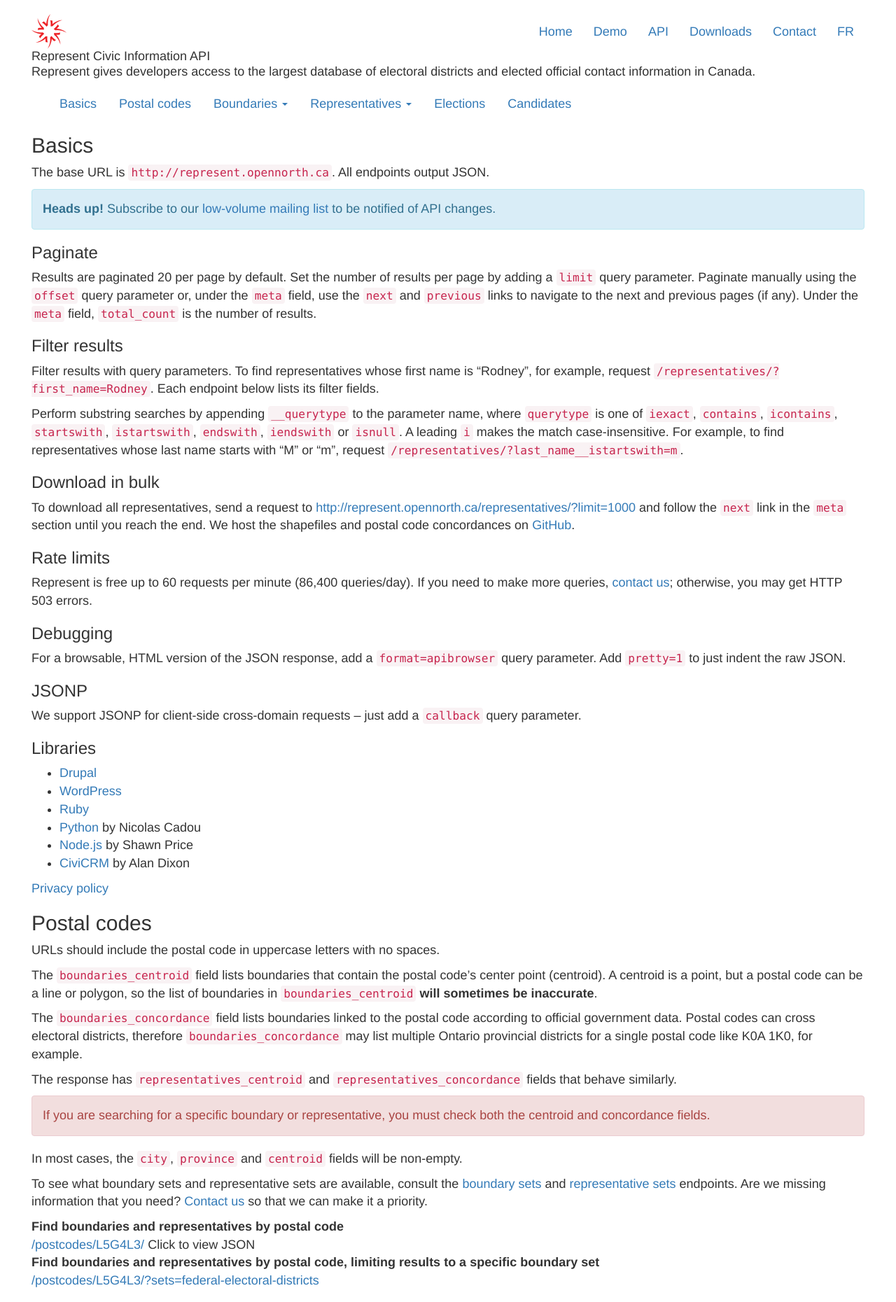
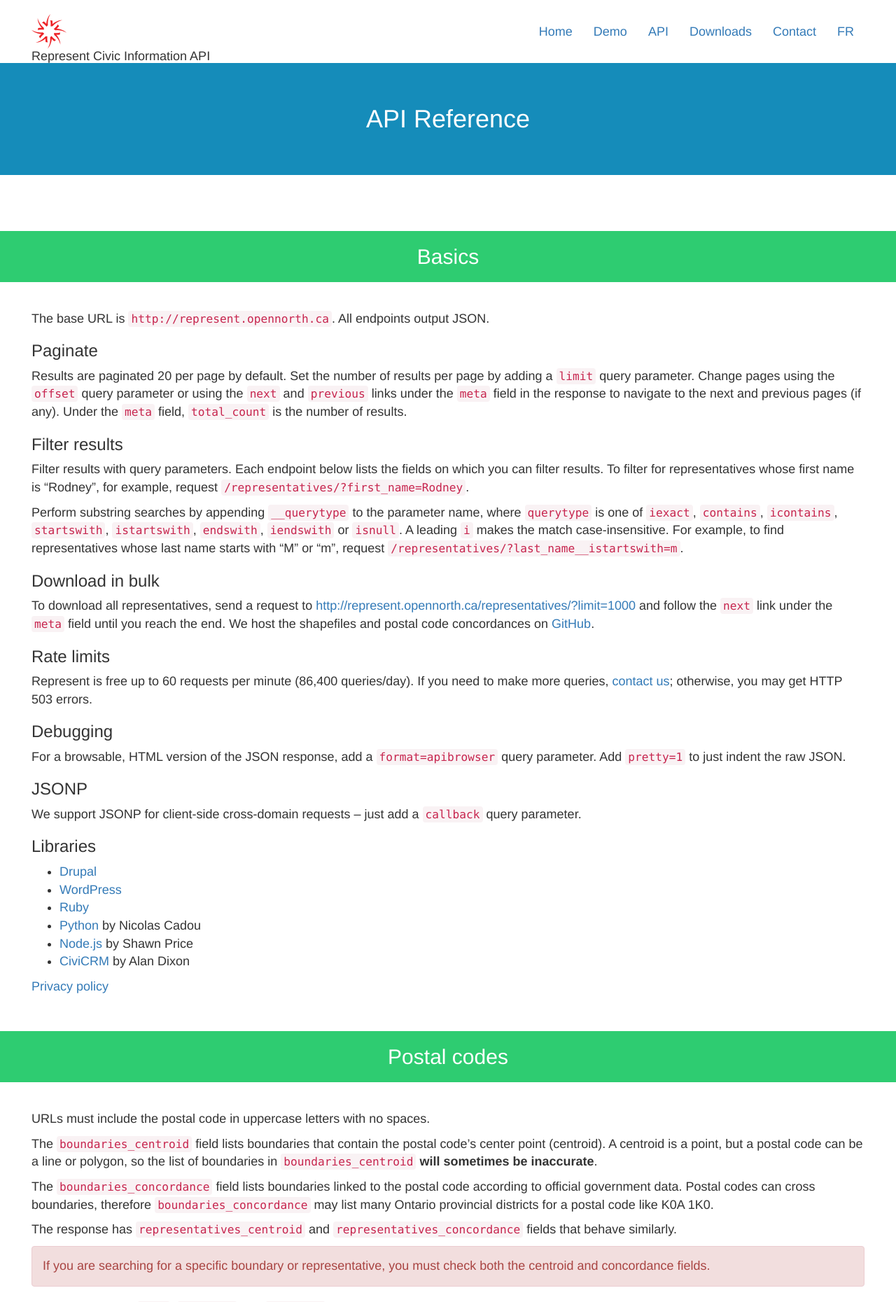
Before and after one commit to opennorth/represent-canada, a Django app: template finder/templates/api.html in a window 1280 px wide. Shown: the top 1860 px of the page at 70% size. Run offline with Django 3.2, Linux system fonts and the light colour scheme; the template is opened without the code that fills it, so the values that code supplies are empty; some libraries are stand-ins or nearby versions.

Commit message:
fix api docs

```diff
--- a/finder/static/css/style.css
+++ b/finder/static/css/style.css
@@ -92,8 +113,7 @@ abbr[title] {
     font-size: 36px;
   }
 }
-#data .jumbotron h1,
-#government .jumbotron h1 {
+.jumbotron h1.solo {
   margin-bottom: 0;
 }
 
@@ -221,25 +241,30 @@ div div .row {
   padding-bottom: 30px;
   text-align: center;
 }
+#api .banner {
+  padding-top: 20px;
+  padding-bottom: 20px;
+}
 .banner p {
   margin-bottom: 0;
   font-size: 18px;
 }
 
-#newsletter,
-#back {
+.banner-default {
   background-color: #fef9e7;
 }
-#newsletter p,
-#back p {
+#api .banner-default {
+  color: #fff;
+  background-color: #2ecc71;
+}
+.banner-default p {
   font-size: 24px;
   font-weight: 300;
 }
 #newsletter span {
   margin-right: 30px;
 }
-#newsletter .btn,
-#back .btn {
+.banner-default .btn {
   font-size: 14px;
   font-weight: 500;
   text-transform: uppercase;
@@ -276,11 +299,63 @@ p#government {
 #back img {
   margin: 20px 15px 0;
 }
-#api,
+
+#api .banner h2 {
+  margin-top: 0;
+  margin-bottom: 0;
+}
+#boundary h3 {
+  margin-top: 40px;
+  margin-bottom: 40px;
+  padding-top: 10px;
+  padding-bottom: 10px;
+  color: #fff;
+  background-color: #bdc3c7;
+  text-align: center;
+}
+
+#api dl {
+  margin-bottom: 0;
+}
+#api dt {
+  margin-top: 20px;
+}
+#api dd {
+  min-height: 20px;
+  padding: 9px;
+  background-color: #f5f5f5;
+  border: 1px solid #e3e3e3;
+  border-radius: 3px;
+  -webkit-box-shadow: inset 0 1px 1px rgba(0, 0, 0, 0.05);
+          box-shadow: inset 0 1px 1px rgba(0, 0, 0, 0.05);
+}
+#api dd span {
+  font-size: 13px;
+  color: #999;
+}
+#api table {
+  margin-bottom: 40px;f
+}
+#api table code {
+  white-space: normal;
+}
+#fields {
+  margin-top: 40px;
+}
+
+
 #apibrowser,
 #instructions,
-#privacy {
+#privacy,
+#api section .container-fluid {
   font-size: 18px;
+}
+#privacy,
+#api section .container-fluid {
+  margin-bottom: 40px;
+}
+#api #representative .container-fluid {
+  margin-bottom: 0;
 }
 #fields {
   margin-bottom: 10px;
--- a/finder/static/js/api.js
+++ b/finder/static/js/api.js
@@ -1,3 +1,7 @@
 $(function () {
-  $('#apibrowser pre').html(formatJSON($('#apibrowser pre').text()));
+  var $apibrowser = $('#apibrowser');
+  if ($apibrowser.length) {
+    var $pre = $apibrowser.find('pre');
+    $pre.html(formatJSON($pre.text()));
+  }
 });
--- a/finder/templates/api.html
+++ b/finder/templates/api.html
@@ -1,60 +1,34 @@
 {% extends 'base.html' %}
+{% load staticfiles %}
 
 {% block title %}API Reference | Represent Elected Officials and Electoral Districts API for Canada{% endblock %}
+{% block bodyattributes %}id="api"{% endblock %}
 
 {% block content %}
-<div class="container-fluid" id="api">
-
-  <p>Represent gives developers access to the largest database of electoral districts and elected official contact information in Canada.</p>
-
-  <nav class="subnav container">
-    <ul class="nav nav-pills">
-      <li><a href="#basics">Basics</a></li>
-      <li><a href="#postcode">Postal codes</a></li>
-      <li class="dropdown">
-        <a class="dropdown-toggle" data-toggle="dropdown" href="#">
-          Boundaries
-          <b class="caret"></b>
-        </a>
-        <ul class="dropdown-menu">
-          <li><a href="#boundaryset">Boundary sets</a></li>
-          <li><a href="#boundary">Boundaries</a></li>
-        </ul>
-      </li>
-      <li class="dropdown">
-        <a class="dropdown-toggle" data-toggle="dropdown" href="#">
-          Representatives
-          <b class="caret"></b>
-        </a>
-        <ul class="dropdown-menu">
-          <li><a href="#representativeset">Representative sets</a></li>
-          <li><a href="#representative">Representatives</a></li>
-        </ul>
-      </li>
-      <li><a href="#election">Elections</a></li>
-      <li><a href="#candidate">Candidates</a></li>
-    </ul>
-  </nav>
+<div class="jumbotron bg-primary" id="header">
+  <div class="container-fluid">
+    <h1 class="solo">API Reference</h1>
+  </div>
+</div>
 
 <section id="basics">
+  <div class="container-fluid banner banner-default">
     <h2>Basics</h2>
+  </div>
 
+  <div class="container-fluid">
     <p>The base URL is <code>http://represent.opennorth.ca</code>. All endpoints output JSON.</p>
 
-    <div class="alert alert-info">
-      <strong>Heads up!</strong> Subscribe to our <a href="http://groups.google.com/group/represent-canada/">low-volume mailing list</a> to be notified of API changes.
-    </div>
-
     <h3>Paginate</h3>
-    <p>Results are paginated 20 per page by default. Set the number of results per page by adding a <code>limit</code> query parameter. Paginate manually using the <code>offset</code> query parameter or, under the <code>meta</code> field, use the <code>next</code> and <code>previous</code> links to navigate to the next and previous pages (if any). Under the <code>meta</code> field, <code>total_count</code> is the number of results.</p>
+    <p>Results are paginated 20 per page by default. Set the number of results per page by adding a <code>limit</code> query parameter. Change pages using the <code>offset</code> query parameter or using the <code>next</code> and <code>previous</code> links under the <code>meta</code> field in the response to navigate to the next and previous pages (if any). Under the <code>meta</code> field, <code>total_count</code> is the number of results.</p>
 
     <h3>Filter results</h3>
-    <p>Filter results with query parameters. To find representatives whose first name is “Rodney”, for example, request <code>/representatives/?first_name=Rodney</code>. Each endpoint below lists its filter fields.</p>
+    <p>Filter results with query parameters. Each endpoint below lists the fields on which you can filter results. To filter for representatives whose first name is “Rodney”, for example, request <code>/representatives/?first_name=Rodney</code>.</p>
 
     <p>Perform substring searches by appending <code>__querytype</code> to the parameter name, where <code>querytype</code> is one of <code>iexact</code>, <code>contains</code>, <code>icontains</code>, <code>startswith</code>, <code>istartswith</code>, <code>endswith</code>, <code>iendswith</code> or <code>isnull</code>. A leading <code>i</code> makes the match case-insensitive. For example, to find representatives whose last name starts with “M” or “m”, request <code>/representatives/?last_name__istartswith=m</code>.</p>
 
     <h3>Download in bulk</h3>
-    <p>To download all representatives, send a request to <a href="http://represent.opennorth.ca/representatives/?limit=1000">http://represent.opennorth.ca/representatives/?limit=1000</a> and follow the <code>next</code> link in the <code>meta</code> section until you reach the end. We host the shapefiles and postal code concordances on <a href="https://github.com/opennorth/represent-canada-data">GitHub</a>.</p>
+    <p>To download all representatives, send a request to <a href="http://represent.opennorth.ca/representatives/?limit=1000">http://represent.opennorth.ca/representatives/?limit=1000</a> and follow the <code>next</code> link under the <code>meta</code> field until you reach the end. We host the shapefiles and postal code concordances on <a href="https://github.com/opennorth/represent-canada-data">GitHub</a>.</p>
 
     <h3>Rate limits</h3>
     <p>Represent is free up to 60 requests per minute (86,400 queries/day). If you need to make more queries, <a href="mailto:represent@opennorth.ca">contact us</a>; otherwise, you may get HTTP 503 errors.</p>
@@ -76,15 +50,20 @@
     </ul>
 
     <p><a href="{% url "privacy" %}">Privacy policy</a></p>
+  </div>
 </section>
 
 <section id="postcode">
+  <div class="container-fluid banner banner-default">
     <h2>Postal codes</h2>
-    <p>URLs should include the postal code in uppercase letters with no spaces.</p>
+  </div>
+
+  <div class="container-fluid">
+    <p>URLs must include the postal code in uppercase letters with no spaces.</p>
 
     <p>The <code>boundaries_centroid</code> field lists boundaries that contain the postal code&rsquo;s center point (centroid). A centroid is a point, but a postal code can be a line or polygon, so the list of boundaries in <code>boundaries_centroid</code> <strong>will sometimes be inaccurate</strong>.</p>
 
-    <p>The <code>boundaries_concordance</code> field lists boundaries linked to the postal code according to official government data. Postal codes can cross electoral districts, therefore <code>boundaries_concordance</code> may list multiple Ontario provincial districts for a single postal code like K0A 1K0, for example.</p>
+    <p>The <code>boundaries_concordance</code> field lists boundaries linked to the postal code according to official government data. Postal codes can cross boundaries, therefore <code>boundaries_concordance</code> may list many Ontario provincial districts for a postal code like K0A 1K0.</p>
 
     <p>The response has <code>representatives_centroid</code> and <code>representatives_concordance</code> fields that behave similarly.</p>
 
@@ -100,10 +79,15 @@
       <dt>Find boundaries and representatives by postal code, limiting results to a specific boundary set</dt>
       <dd><a href="/postcodes/L5G4L3/?sets=federal-electoral-districts&amp;format=apibrowser">/postcodes/L5G4L3/?sets=federal-electoral-districts</a></dd>
     </dl>
+  </div>
 </section>
 
 <section id="boundaryset">
+  <div class="container-fluid banner banner-default">
     <h2>Boundary sets</h2>
+  </div>
+
+  <div class="container-fluid">
     <p>A boundary set is a group of electoral districts, like BC provincial districts or Toronto wards.</p>
 
     <p>Do we not have a set of boundaries that you need? <a href="mailto:represent@opennorth.ca">Contact us</a> so that we can make it a priority.</p>
@@ -116,15 +100,15 @@
       <dt>Filter boundary sets by <code>name</code> or <code>domain</code></dt>
       <dd><a href="/boundary-sets/?domain=Canada&amp;format=apibrowser">/boundary-sets/?domain=Canada</a></dd>
     </dl>
+  </div>
 </section>
 
 <section id="boundary">
+  <div class="container-fluid banner banner-default">
     <h2>Boundaries</h2>
+  </div>
 
-    <p>If you want to draw boundaries, we recommend the <code>simple_shape</code> endpoint, which simplifies the shape to a tolerance of 0.002, looks fine and loads fast.</p>
-
-    <p>The default geospatial output format is GeoJSON. Add a <code>format=kml</code> or <code>format=wkt</code> query parameter to get KML or Well-Known Text instead.</p>
-
+  <div class="container-fluid">
     <p>The <code>external_id</code> field (not always present) is the boundary's machine identifier. The <code>metadata</code> field contains all attributes from the source shapefile; it is unmodified and may be out-of-date or erroneous.</p>
 
     <dl>
@@ -134,35 +118,50 @@
       <dd><a href="/boundaries/toronto-wards/?format=apibrowser">/boundaries/toronto-wards/</a></dd>
       <dt>Get one page of boundaries from multiple boundary sets (comma-separated)</dt>
       <dd><a href="/boundaries/?sets=toronto-wards,ottawa-wards&amp;format=apibrowser">/boundaries/?sets=toronto-wards,ottawa-wards</a></dd>
+      <dt>Get one boundary</dt>
+      <dd><a href="/boundaries/nova-scotia-electoral-districts/cape-breton-centre/?format=apibrowser">/boundaries/nova-scotia-electoral-districts/cape-breton-centre/</a></dd>
+      <dt>Filter boundaries by <code>name</code> or <code>external_id</code></dt>
+      <dd><a href="/boundaries/?name=Niagara Falls&amp;format=apibrowser">/boundaries/?name=Niagara Falls</a></dd>
+    </dl>
+
+    <h3>Geospatial queries</h3>
+
+    <dl>
+      <dt>Find boundaries by latitude and longitude</dt>
+      <dd><a href="/boundaries/?contains=45.524,-73.596&amp;format=apibrowser">/boundaries/?contains=45.524,-73.596</a></dd>
+      <dt>Find boundaries that touch</dt>
+      <dd><a href="/boundaries/?touches=alberta-electoral-districts/highwood&amp;format=apibrowser">/boundaries/?touches=alberta-electoral-districts/highwood</a></dd>
+      <dt>Find boundaries that intersect (&ldquo;covers or overlaps&rdquo; in PostGIS lingo)</dt>
+      <dd><a href="/boundaries/?intersects=alberta-electoral-districts/highwood&amp;format=apibrowser">/boundaries/?intersects=alberta-electoral-districts/highwood</a></dd>
+    </dl>
+
+    <h3>Drawing boundaries</h3>
+
+    <p>We recommend the <code>simple_shape</code> endpoint, which simplifies the shape to a tolerance of 0.002, looks fine and loads fast. The default geospatial output format is GeoJSON. Add a <code>format=kml</code> or <code>format=wkt</code> query parameter to get KML or Well-Known Text.</p>
+
+    <dl>
       <dt>Get all simple shapes from a boundary set</dt>
       <dd><a href="/boundaries/toronto-wards/simple_shape?format=apibrowser">/boundaries/toronto-wards/simple_shape</a></dd>
       <dt>Get all original shapes from a boundary set</dt>
       <dd><a href="/boundaries/toronto-wards/shape?format=apibrowser">/boundaries/toronto-wards/shape</a></dd>
       <dt>Get all centroids from a boundary set</dt>
       <dd><a href="/boundaries/toronto-wards/centroid?format=apibrowser">/boundaries/toronto-wards/centroid</a></dd>
-      <dt>Get one boundary</dt>
-      <dd><a href="/boundaries/nova-scotia-electoral-districts/cape-breton-centre/?format=apibrowser">/boundaries/nova-scotia-electoral-districts/cape-breton-centre/</a></dd>
       <dt>Get one boundary's simple shape</dt>
       <dd><a href="/boundaries/nova-scotia-electoral-districts/cape-breton-centre/simple_shape?format=apibrowser">/boundaries/nova-scotia-electoral-districts/cape-breton-centre/simple_shape</a></dd>
       <dt>Get one boundary's original shape</dt>
       <dd><a href="/boundaries/nova-scotia-electoral-districts/cape-breton-centre/shape?format=apibrowser">/boundaries/nova-scotia-electoral-districts/cape-breton-centre/shape</a></dd>
       <dt>Get one boundary's centroid</dt>
       <dd><a href="/boundaries/nova-scotia-electoral-districts/cape-breton-centre/centroid?format=apibrowser">/boundaries/nova-scotia-electoral-districts/cape-breton-centre/centroid</a></dd>
-      <dt>Get the representatives for one boundary</dt>
-      <dd><a href="/boundaries/toronto-wards/etobicoke-north-1/representatives/?format=apibrowser">/boundaries/toronto-wards/etobicoke-north-1/representatives/</a></dd>
-      <dt>Find boundaries by latitude and longitude</dt>
-      <dd><a href="/boundaries/?contains=45.524,-73.596&amp;format=apibrowser">/boundaries/?contains=45.524,-73.596</a></dd>
-      <dt>Find boundaries that touch</dt>
-      <dd><a href="/boundaries/?touches=alberta-electoral-districts/highwood&amp;format=apibrowser">/boundaries/?touches=alberta-electoral-districts/highwood</a></dd>
-      <dt>Find boundaries that intersect (&ldquo;covers or overlaps&rdquo; in PostGIS lingo)</dt>
-      <dd><a href="/boundaries/?intersects=alberta-electoral-districts/highwood&amp;format=apibrowser">/boundaries/?intersects=alberta-electoral-districts/highwood</a></dd>
-      <dt>Filter boundaries by <code>name</code> or <code>external_id</code></dt>
-      <dd><a href="/boundaries/?name=Niagara Falls&amp;format=apibrowser">/boundaries/?name=Niagara Falls</a></dd>
     </dl>
+  </div>
 </section>
 
 <section id="representativeset">
+  <div class="container-fluid banner banner-default">
     <h2>Representative sets</h2>
+  </div>
+
+  <div class="container-fluid">
     <p>A representative set is a group of elected officials, like the House of Commons or Toronto City Council.</p>
 
     <p>Do we not have a set of representatives that you need? <a href="mailto:represent@opennorth.ca">Contact us</a> so that we can make it a priority.</p>
@@ -173,11 +172,15 @@
       <dt>Get one representative set</dt>
       <dd><a href="/representative-sets/ontario-legislature/?format=apibrowser">/representative-sets/ontario-legislature/</a></dd>
     </dl>
+  </div>
 </section>
 
 <section id="representative">
+  <div class="container-fluid banner banner-default">
     <h2>Representatives</h2>
+  </div>
 
+  <div class="container-fluid">
     <dl>
       <dt>Get one page of representatives</dt>
       <dd><a href="/representatives/?format=apibrowser">/representatives/</a> <span>Click to view JSON</span></dd>
@@ -185,7 +188,9 @@
       <dd><a href="/representatives/house-of-commons/?format=apibrowser">/representatives/house-of-commons/</a></dd>
       <dt>Find representatives by latitude and longitude</dt>
       <dd><a href="/representatives/?point=45.524,-73.596&amp;format=apibrowser">/representatives/?point=45.524,-73.596</a></dd>
-      <dt>Find representatives by boundary (comma-separated)</dt>
+      <dt>Get the representatives for one boundary</dt>
+      <dd><a href="/boundaries/toronto-wards/etobicoke-north-1/representatives/?format=apibrowser">/boundaries/toronto-wards/etobicoke-north-1/representatives/</a></dd>
+      <dt>Get the representatives for multiple boundaries (comma-separated)</dt>
       <dd><a href="/representatives/?districts=calgary-wards/ward-1,calgary-wards/ward-2,calgary-wards/ward-3&amp;format=apibrowser">/representatives/?districts=calgary-wards/ward-1,calgary-wards/ward-2,calgary-wards/ward-3</a></dd>
       <dt>Filter representatives by <code>name</code>, <code>first_name</code>, <code>last_name</code>, <code>gender</code>, <code>district_name</code>, <code>elected_office</code> or <code>party_name</code></dt>
       <dd><a href="/representatives/house-of-commons/?last_name=Harper&amp;format=apibrowser">/representatives/house-of-commons/?last_name=Harper</a></dd>
@@ -198,7 +203,7 @@
       <tr>
         <th>Field</th>
         <th>Example</th>
-        <th style="width: 40%">Notes</th>
+        <th>Notes</th>
       </tr>
       </thead>
       <tbody>
@@ -214,7 +219,7 @@
       </tr>
       <tr>
         <td><strong>elected_office</strong></td>
-        <td>MP, MLA, Mayor, Councillor, Alderman
+        <td>MP, MLA, Mayor, Councillor, Alderman</td>
         <td></td>
       </tr>
       <tr>
@@ -283,10 +288,15 @@
       </tr>
       </tbody>
     </table>
+  </div>
 </section>
 
 <section id="election">
+  <div class="container-fluid banner banner-default">
     <h2>Elections</h2>
+  </div>
+
+  <div class="container-fluid">
     <p>This endpoint behaves like the <a href="#representativeset">/representative-sets/</a> endpoint. See its documentation for more examples.</p>
 
     <p>If you would like to add an election to Represent, <a href="mailto:represent@opennorth.ca">contact us</a>.</p>
@@ -295,10 +305,15 @@
       <dt>Get one page of elections</dt>
       <dd><a href="/elections/?format=apibrowser">/elections/</a> <span>Click to view JSON</span></dd>
     </dl>
+  </div>
 </section>
 
 <section id="candidate">
+  <div class="container-fluid banner banner-default">
     <h2>Electoral candidates</h2>
+  </div>
+
+  <div class="container-fluid">
     <p>This endpoint behaves like the <a href="#representative">/representatives/</a> endpoint. See its documentation for more examples.</p>
 
     <p>Candidate lists may be incomplete or incorrect, as this information changes frequently.</p>
@@ -309,7 +324,6 @@
       <dt>Get one page of candidates</dt>
       <dd><a href="/candidates/?format=apibrowser">/candidates/</a> <span>Click to view JSON</span></dd>
     </dl>
+  </div>
 </section>
-
-</div>
 {% endblock %}
--- a/finder/templates/data.html
+++ b/finder/templates/data.html
@@ -8,7 +8,7 @@
 {% block content %}
 <div class="jumbotron bg-primary" id="header">
   <div class="container-fluid">
-    <h1>{% trans "Download elected officials' contact information as a spreadsheet." %}</h1>
+    <h1 class="solo">{% trans "Download elected officials' contact information as a spreadsheet." %}</h1>
   </div>
 </div>
 
@@ -22,7 +22,7 @@
   </div>
 </div>
 
-<div class="container-fluid banner" id="back">
+<div class="container-fluid banner banner-default" id="back">
   <p>{% trans "Do even more with Represent." %}</p>
   <div>
     <a class="btn btn-lg" role="button" href="{% url "index" %}">{% trans "Find out more" %}</a>
--- a/finder/templates/government.html
+++ b/finder/templates/government.html
@@ -8,7 +8,7 @@
 {% block content %}
 <div class="jumbotron bg-primary" id="header">
   <div class="container-fluid">
-    <h1>{% trans "Adding your elected officials to Represent is easy." %}</h1>
+    <h1 class="solo">{% trans "Adding your elected officials to Represent is easy." %}</h1>
   </div>
 </div>
 
@@ -28,7 +28,7 @@
         <li>{% trans "Party name" %}</li>
         <li><strong>{% trans "Email" %}</strong></li>
         <li>{% trans "URL" %} {% trans "(a link to the elected official's profile on your municipal website)" %}</li>
-        <li><strong>{% trans "Photo URL" %}</strong></li>
+        <li><strong>{% trans "Photo URL" %}</strong> {% trans "(a link to a photo of the elected official)" %}</li>
         <li>{% trans "Personal URL" %} {% trans "(a link to the elected official's own website)" %}</li>
         <li>{% trans "Office type" %} {% trans "(<code>Legislature</code>, <code>Constituency</code> or <code>Residence</code> for example)" %}</li>
         <li>{% trans "Address line 1" %}</li>
--- a/finder/templates/index.html
+++ b/finder/templates/index.html
@@ -147,7 +147,7 @@
 </div>
 
 {% url "government" as government_url %}
-<div class="container-fluid banner" id="newsletter">
+<div class="container-fluid banner banner-default" id="newsletter">
   <p>
     <span>{% trans 'Join our <a href="https://groups.google.com/forum/#!forum/represent-canada">Developer Forum</a> to be notified of API changes' %}</span>
     <a class="btn btn-lg" role="button" href="https://groups.google.com/forum/#!forum/represent-canada">{% trans "Join Group" %}</a>
--- a/templates/base.html
+++ b/templates/base.html
@@ -21,7 +21,7 @@
 </head>
 <body {% block bodyattributes %}{% endblock %}>
 
-<nav class="navbar" role="navigation">
+<nav class="navbar" role="navigation" id="navbar">
   <div class="container-fluid">
     <div class="navbar-header">
       <button type="button" class="navbar-toggle" data-toggle="collapse" data-target="#navbar-collapse">
@@ -32,7 +32,7 @@
       </button>
       <span class="navbar-brand">
         <img src="{% static "img/open-north-symbol.png" %}" width="50" height="50" alt="">
-        Represent <span class="hidden-xxs">Civic Information</span> API
+        Represent <span class="hidden-sm hidden-xxs">Civic Information</span> API
       </span>
     </div>
     <div class="collapse navbar-collapse" id="navbar-collapse">
@@ -50,9 +50,11 @@
 
 {% block content %}{% endblock %}
 
+{% block footer %}
 <div class="container-fluid banner" id="footer">
   <p>{% trans 'A project of <a href="http://www.opennorth.ca/">Open North</a>, a nonprofit that builds digital tools for government transparency and civic participation.' %}</p>
 </div>
+{% endblock %}
 
 <script src="https://ajax.googleapis.com/ajax/libs/jquery/1.11.0/jquery.min.js"></script>
 <script src="https://netdna.bootstrapcdn.com/bootstrap/3.1.1/js/bootstrap.min.js"></script>
```
Also changed, not shown: other parts of finder/static/css/style.css (+26 -7 lines), finder/templates/privacy.html (+9 -3 lines), templates/boundaries/apibrowser.html (+7 -0 lines), finder/locale/fr/LC_MESSAGES/django.po, 2 other files. Lines whose indentation alone changed are shown as unchanged.
